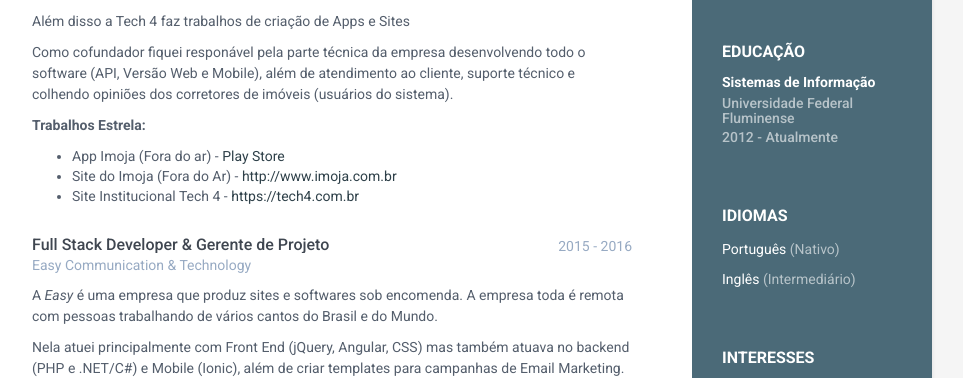
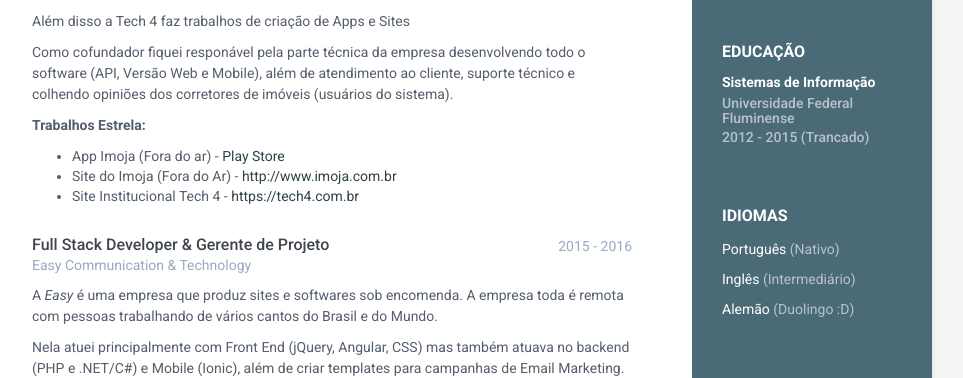
Before and after one commit to wac2007/profile, a plain HTML site: page index.html in a window 1280 px wide. Shown: the part 592-970 px from the top of the page, without its empty margins (188-1151 px from the left). Drawn offline with Linux system fonts and the light colour scheme.

Commit message:
Language and Education

```diff
--- a/index.html
+++ b/index.html
@@ -66,7 +66,7 @@
                 <div class="item">
                     <h4 class="degree">Sistemas de Informação</h4>
                     <h5 class="meta">Universidade Federal Fluminense</h5>
-                    <div class="time">2012 - Atualmente</div>
+                    <div class="time">2012 - 2015 (Trancado)</div>
                 </div><!--//item-->
             </div><!--//education-container-->
 
@@ -75,6 +75,7 @@
                 <ul class="list-unstyled interests-list">
                     <li>Português <span class="lang-desc">(Nativo)</span></li>
                     <li>Inglês <span class="lang-desc">(Intermediário)</span></li>
+                    <li>Alemão <span class="lang-desc">(Duolingo :D)</span></li>
                 </ul>
             </div><!--//interests-->
 
```
